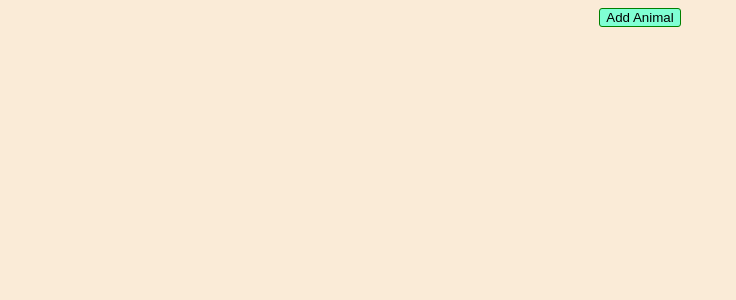
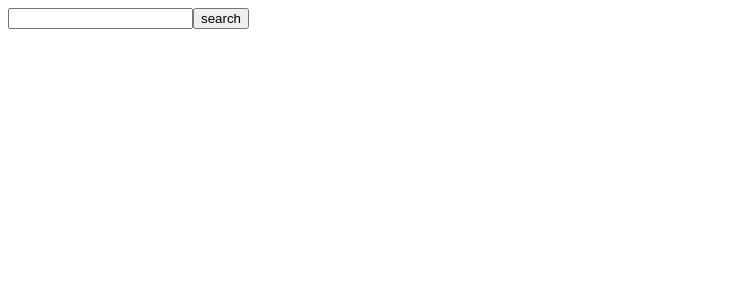
Before and after one commit to Jeungbin/react-udemy-lecture, a React (Create React App) app: page / in a window 1280 px wide. Shown: the top 300 px of the page, without its empty margins (0-736 px from the left). Built offline with nearby package versions, Linux system fonts and the light colour scheme.

Commit message:
Implementing Child to Parent Communication

```diff
--- a/package.json
+++ b/package.json
@@ -6,6 +6,7 @@
     "@testing-library/jest-dom": "^5.16.5",
     "@testing-library/react": "^13.4.0",
     "@testing-library/user-event": "^13.5.0",
+    "axios": "^1.2.1",
     "bulma": "^0.9.4",
     "react": "^18.2.0",
     "react-dom": "^18.2.0",
--- /dev/null
+++ b/src/UsingAPI/App.js
@@ -0,0 +1,16 @@
+import React from "react";
+import SearchBar from "./components/SearchBar";
+import ImageList from "./components/ImageList";
+import searchImages from "./api";
+export default function App() {
+  function handleSubmit(term) {
+    console.log(term);
+  }
+
+  return (
+    <div>
+      <SearchBar onSubmit={handleSubmit}></SearchBar>
+      {/* <ImageList term={term}></ImageList> */}
+    </div>
+  );
+}
--- /dev/null
+++ b/src/UsingAPI/api.js
@@ -0,0 +1,17 @@
+import axios from "axios";
+
+const searchImages = async (term) => {
+  const response = await axios.get("https://api.unsplash.com/search/photos", {
+    headers: {
+      Authorization: "Client-ID UihYZBnIemAxFhy4kPzyBcmtQTbKtGVeuyJmJQt3ipQ",
+    },
+    params: {
+      query: term,
+    },
+  });
+
+  //console.log(response);
+  return response.data.results;
+};
+
+export default searchImages;
--- /dev/null
+++ b/src/UsingAPI/components/ImageList.js
@@ -0,0 +1,5 @@
+import React from "react";
+
+export default function ImageList() {
+  return <div>ImageList</div>;
+}
--- /dev/null
+++ b/src/UsingAPI/components/SearchBar.js
@@ -0,0 +1,15 @@
+import React from "react";
+
+function SearchBar({ onSubmit }) {
+  const handleClick = () => {
+    onSubmit("cars");
+  };
+  return (
+    <>
+      <input type="text" />
+      <button onClick={handleClick}>search</button>
+    </>
+  );
+}
+
+export default SearchBar;
--- a/src/index.js
+++ b/src/index.js
@@ -1,7 +1,8 @@
 // 1) Import the React and ReactDOM libraries
 import React from "react";
 import ReactDOM from "react-dom/client";
-import App from "./StateChange/App";
+import App from "./UsingAPI/App";
+
 // 2) Get a reference to the dic with ID root
 const el = document.getElementById("root");
 // 3) Tell React to take control of that elememt
```
Also changed, not shown: src/UsingAPI/components/ImageShow.js (added, +7 -0 lines), 1 other file (tests, documents, lock files or other folders).
